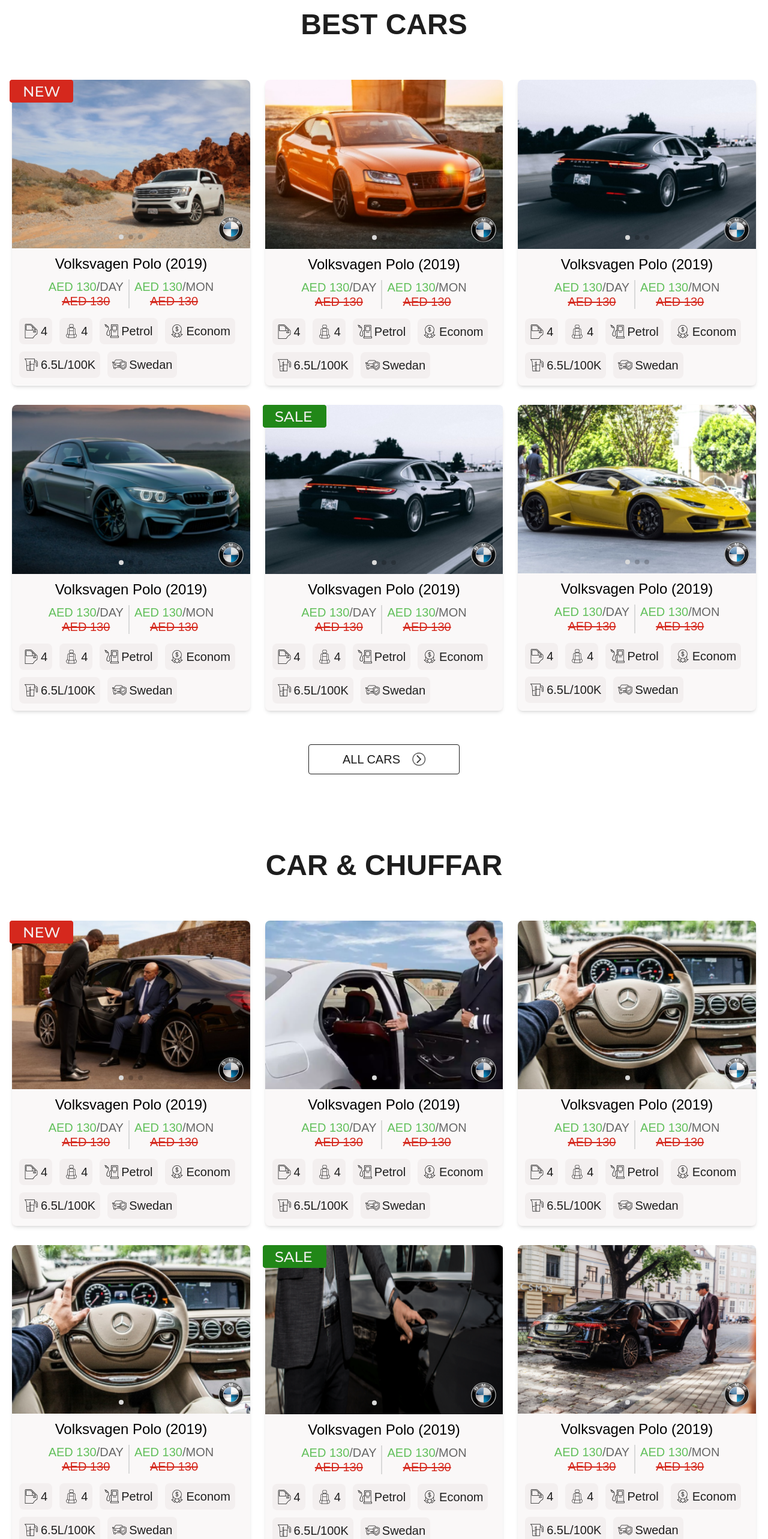
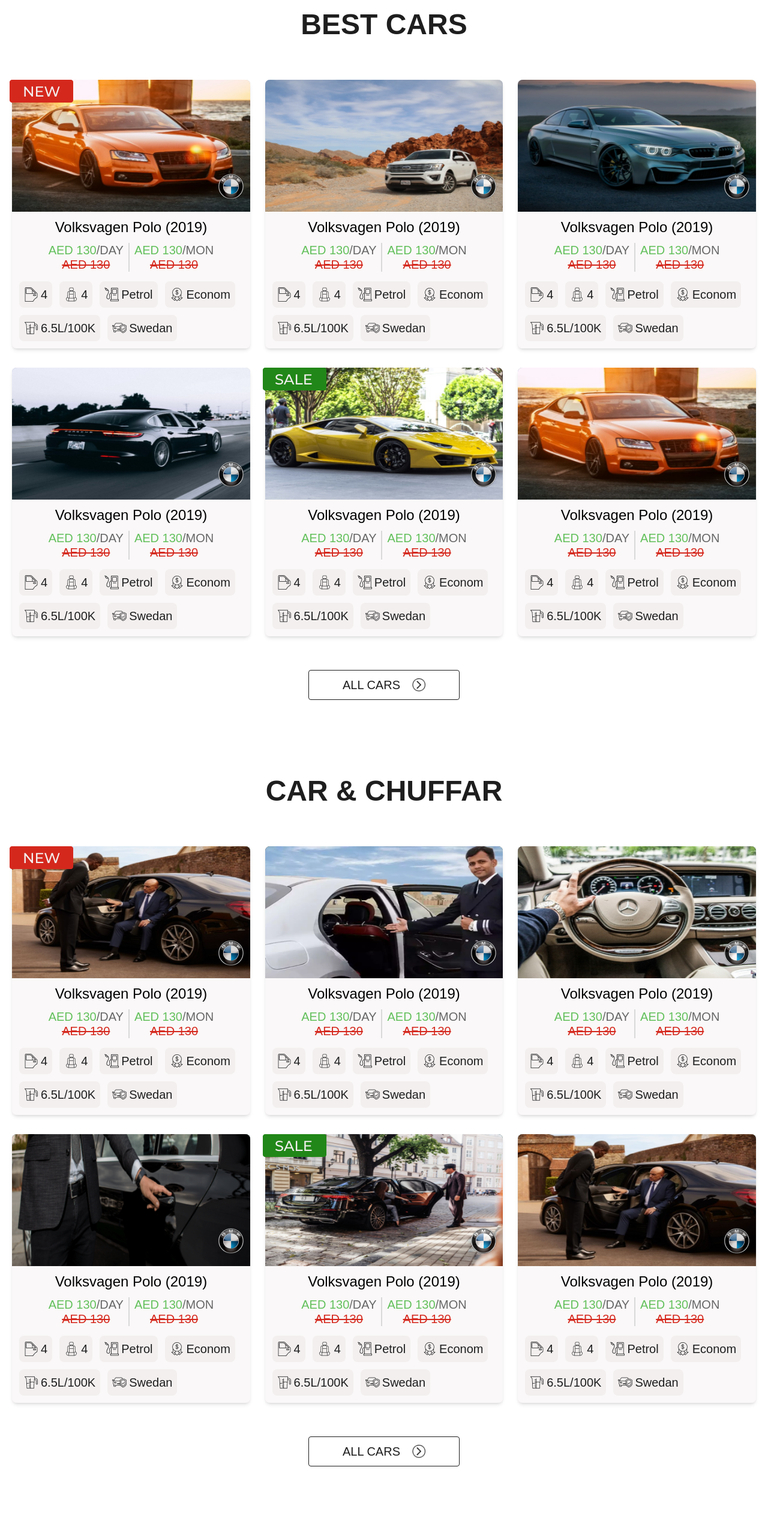
Before and after one commit to abdulrahman112001/rentalCar, a Next.js app: page / in a window 1280 px wide. Shown: the part 2420-4986 px from the top of the page at 60% size. Built offline with nearby package versions, Linux system fonts and the light colour scheme.

Commit message:
last updated 2

```diff
--- a/src/components/templates/home/BestBox.tsx
+++ b/src/components/templates/home/BestBox.tsx
@@ -28,6 +28,7 @@
   Image1,
   Image2,
   Image3,
+  Image4,
   title,
   WeekPrice,
   DayPrice,
@@ -44,7 +45,7 @@
     <div className="group best-box w-full sm:w-[47%] lg:w-[32%] shadow-md hover:shadow-lg rounded-lg cursor-pointer">
       <div className="carousel w-full relative">
 
-          <Swiper
+          {/* <Swiper
             slidesPerView={1}
             spaceBetween={0}
             loop={true}
@@ -70,11 +71,53 @@
                 <Image src={Image3} alt="" className="w-full rounded-t-lg" />
               </Link>
             </SwiperSlide>
-          </Swiper>
+          </Swiper>  */}
+
+          <div className="hover-effect group/box flex h-[220px] relative p-3">
+            <div className=" grow group/part ">
+              <Link href="/OurCars/1">
+              <div className=" relative z-10 hidden  group-hover/box:flex   min-w-full h-full text-whitex justify-center items-end">
+                <div className=" bg-[#232224b9] group-hover/part:bg-white h-[5px] w-[90%] absolute  rounded"></div>
+              </div>
+
+                  <Image src={Image1} alt="" className="w-full h-full z-[4] group-hover/part:z-[8] rounded-t-lg absolute top-0 left-0 " />
+              </Link>
+            </div>
+            <div className=" grow group/part ">
+              <Link href="/OurCars/1">
+              <div className=" relative z-10 hidden  group-hover/box:flex   min-w-full h-full text-whitex justify-center items-end">
+                <div className=" bg-[#232224b9] group-hover/part:bg-white h-[5px] w-[90%] absolute  rounded"></div>
+              </div>
+
+                  <Image src={Image2} alt="" className="w-full h-full z-[3] group-hover/part:z-[8] rounded-t-lg absolute top-0 left-0" />
+              </Link>
+            </div>
+            <div className=" grow group/part ">
+              <Link href="/OurCars/1">
+              <div className=" relative z-10 hidden  group-hover/box:flex  min-w-full h-full text-white  justify-center items-end">
+                <div className=" bg-[#232224b9] group-hover/part:bg-white h-[5px] w-[90%] absolute  rounded"></div>
+              </div>
+
+                  <Image src={Image3} alt="" className="w-full h-full z-[2] group-hover/part:z-[8] rounded-t-lg absolute top-0 left-0" />
+              </Link>
+
+            </div>
+            <div className=" grow group/part ">
+              <Link href="/OurCars/1">
+              <div className=" relative z-10 hidden  group-hover/box:flex  min-w-full h-full text-white  justify-center items-end">
+                <div className=" bg-[#232224b9] group-hover/part:bg-white h-[5px] w-[90%] absolute  rounded"></div>
+              </div>
+
+                  <Image src={Image4} alt="" className="w-full h-full z- group-hover/part:z-[8] rounded-t-lg absolute top-0 left-0" />
+              </Link>
+
+            </div>
+
+          </div>
         <Image
           src={CarLogo}
           alt=""
-          className="absolute bottom-[10px] right-[10px] z-10 w-[30px] md:w-[44px]"
+          className="absolute bottom-[20px] right-[10px] z-10 w-[30px] md:w-[44px]"
         />
         <Image
           src={Sale}
--- a/src/components/templates/home/BigBestBox.tsx
+++ b/src/components/templates/home/BigBestBox.tsx
@@ -26,8 +26,9 @@
                     <SwiperSlide>
                         <BestBox
                                 Image1={R2}
-                                Image2={R2}
-                                Image3={R2}
+                                Image2={R3}
+                                Image3={R4}
+                                Image4={R5}
                                 NewState={true}
                                 SaleState={false}
                                 NavigationState={false}
@@ -48,8 +49,9 @@
                     <SwiperSlide>
                         <BestBox
                                 Image1={R1}
-                                Image2={R1}
-                                Image3={R1}
+                                Image2={R3}
+                                Image3={R4}
+                                Image4={R5}
                                 NewState={false}
                                 SaleState={false}
                                 NavigationState={false}
@@ -69,9 +71,11 @@
                     </SwiperSlide>
                     <SwiperSlide>
                         <BestBox
-                                Image1={R4}
-                                Image2={R4}
+                                Image1={R3}
+                                Image2={R3}
                                 Image3={R4}
+                                Image4={R5}
+
                                 NewState={false}
                                 SaleState={false}
                                 NavigationState={false}
@@ -91,31 +95,10 @@
                     </SwiperSlide>
                     <SwiperSlide>
                         <BestBox
-                                Image1={R4}
-                                Image2={R4}
+                                Image1={R1}
+                                Image2={R3}
                                 Image3={R4}
-                                NewState={false}
-                                SaleState={true}
-                                NavigationState={false}
-                                CarLogo={BMW}
-                                title="Volksvagen Polo (2019)"
-                                DayOffer="AED 130"
-                                DayPrice="AED 130"
-                                WeekOffer="AED 130"
-                                WeekPrice="AED 130"
-                                CarDoors="4"
-                                CarTank="6.5L/100K"
-                                CarEconm="Econom"
-                                CarSeat="4"
-                                CarCountry="Swedan"
-                                CarBattery="Petrol"
-                            />
-                    </SwiperSlide>
-                    <SwiperSlide>
-                        <BestBox
-                                Image1={R4}
-                                Image2={R4}
-                                Image3={R4}
+                                Image4={R5}
                                 NewState={false}
                                 SaleState={true}
                                 NavigationState={false}
@@ -136,8 +119,34 @@
                     <SwiperSlide>
                         <BestBox
                                 Image1={R5}
-                                Image2={R5}
-                                Image3={R5}
+                                Image2={R3}
+                                Image3={R4}
+                                Image4={R5}
+
+                                NewState={false}
+                                SaleState={true}
+                                NavigationState={false}
+                                CarLogo={BMW}
+                                title="Volksvagen Polo (2019)"
+                                DayOffer="AED 130"
+                                DayPrice="AED 130"
+                                WeekOffer="AED 130"
+                                WeekPrice="AED 130"
+                                CarDoors="4"
+                                CarTank="6.5L/100K"
+                                CarEconm="Econom"
+                                CarSeat="4"
+                                CarCountry="Swedan"
+                                CarBattery="Petrol"
+                            />
+                    </SwiperSlide>
+                    <SwiperSlide>
+                        <BestBox
+                                Image1={R3}
+                                Image2={R3}
+                                Image3={R4}
+                                Image4={R5}
+
                                 NewState={false}
                                 SaleState={false}
                                 NavigationState={false}
@@ -155,15 +164,15 @@
                                 CarBattery="Petrol"
                             />
                     </SwiperSlide>
-
                 </Swiper>
             </div>
 
             <div className="big-box hidden sm:flex flex-wrap justify-between gap-y-8 my-14">
                 <BestBox
-                    Image1={R2}
-                    Image2={R2}
+                    Image1={R1}
+                    Image2={R4}
                     Image3={R2}
+                    Image4={R1}
                     NewState={true}
                     SaleState={false}
                     NavigationState={false}
@@ -181,9 +190,31 @@
                     CarBattery="Petrol"
                 />
                 <BestBox
-                    Image1={R1}
-                    Image2={R1}
-                    Image3={R1}
+                    Image1={R2}
+                    Image2={R4}
+                    Image3={R2}
+                    Image4={R1}
+                    NewState={false}
+                    SaleState={false}
+                    NavigationState={false}
+                    CarLogo={BMW}
+                    title="Volksvagen Polo (2019)"
+                    DayOffer="AED 130"
+                    DayPrice="AED 130"
+                    WeekOffer="AED 130"
+                    WeekPrice="AED 130"
+                    CarDoors="4"
+                    CarTank="6.5L/100K"
+                    CarEconm="Econom"
+                    CarSeat="4"
+                    CarCountry="Swedan"
+                    CarBattery="Petrol"
+                />
+                <BestBox
+                    Image1={R3}
+                    Image2={R4}
+                    Image3={R2}
+                    Image4={R1}
                     NewState={false}
                     SaleState={false}
                     NavigationState={false}
@@ -203,27 +234,8 @@
                 <BestBox
                     Image1={R4}
                     Image2={R4}
-                    Image3={R4}
-                    NewState={false}
-                    SaleState={false}
-                    NavigationState={false}
-                    CarLogo={BMW}
-                    title="Volksvagen Polo (2019)"
-                    DayOffer="AED 130"
-                    DayPrice="AED 130"
-                    WeekOffer="AED 130"
-                    WeekPrice="AED 130"
-                    CarDoors="4"
-                    CarTank="6.5L/100K"
-                    CarEconm="Econom"
-                    CarSeat="4"
-                    CarCountry="Swedan"
-                    CarBattery="Petrol"
-                />
-                <BestBox
-                    Image1={R3}
-                    Image2={R3}
-                    Image3={R3}
+                    Image3={R2}
+                    Image4={R1}
                     NewState={false}
                     SaleState={false}
                     NavigationState={false}
@@ -242,9 +254,10 @@
                     CarBattery="Petrol"
                 />
                 <BestBox
-                    Image1={R4}
+                    Image1={R5}
                     Image2={R4}
-                    Image3={R4}
+                    Image3={R2}
+                    Image4={R1}
                     NewState={false}
                     SaleState={true}
                     NavigationState={false}
@@ -262,9 +275,10 @@
                     CarBattery="Petrol"
                 />
                 <BestBox
-                    Image1={R5}
-                    Image2={R5}
-                    Image3={R5}
+                    Image1={R1}
+                    Image2={R4}
+                    Image3={R2}
+                    Image4={R1}
                     NewState={false}
                     SaleState={false}
                     NavigationState={false}
--- a/src/components/templates/home/BigChauffeurBox.tsx
+++ b/src/components/templates/home/BigChauffeurBox.tsx
@@ -23,9 +23,10 @@
         >
                     <SwiperSlide>
                         <BestBox
-                            Image1={Chuffar1}
-                    Image2={Chuffar1}
-                    Image3={Chuffar1}
+                    Image1={Chuffar1}
+                    Image2={Chuffar2}
+                    Image3={Chuffar3}
+                    Image4={Chuffar4}
                     NewState={true}
                     SaleState={false}
                     NavigationState={false}
@@ -45,9 +46,11 @@
                     </SwiperSlide>
                     <SwiperSlide>
                         <BestBox
-                            Image1={Chuffar2}
-                                Image2={Chuffar2}
-                                Image3={Chuffar2}
+                Image1={Chuffar2}
+                Image2={Chuffar5}
+                Image3={Chuffar3}
+                Image4={Chuffar4}
+
                                 NewState={false}
                                 SaleState={false}
                                 NavigationState={false}
@@ -67,9 +70,11 @@
                     </SwiperSlide>
                     <SwiperSlide>
                         <BestBox
-                            Image1={Chuffar3}
-                    Image2={Chuffar3}
+                    Image1={Chuffar3}
+                    Image2={Chuffar2}
                     Image3={Chuffar3}
+                    Image4={Chuffar4}
+
                     NewState={false}
                     SaleState={false}
                     NavigationState={false}
@@ -89,9 +94,11 @@
                     </SwiperSlide>
                     <SwiperSlide>
                         <BestBox
-                            Image1={Chuffar3}
-                    Image2={Chuffar3}
-                    Image3={Chuffar3}
+                            Image1={Chuffar4}
+                            Image2={Chuffar2}
+                            Image3={Chuffar3}
+                            Image4={Chuffar5}
+
                     NewState={false}
                     SaleState={false}
                     NavigationState={false}
@@ -111,9 +118,11 @@
                     </SwiperSlide>
                     <SwiperSlide>
                         <BestBox
-                            Image1={Chuffar4}
-                    Image2={Chuffar4}
-                    Image3={Chuffar4}
+                                            Image1={Chuffar5}
+                                            Image2={Chuffar2}
+                                            Image3={Chuffar3}
+                                            Image4={Chuffar4}
+
                     NewState={false}
                     SaleState={true}
                     NavigationState={false}
@@ -133,9 +142,11 @@
                     </SwiperSlide>
                     <SwiperSlide>
                         <BestBox
-                            Image1={Chuffar5}
-                    Image2={Chuffar5}
-                    Image3={Chuffar5}
+                                            Image1={Chuffar1}
+                                            Image2={Chuffar2}
+                                            Image3={Chuffar3}
+                                            Image4={Chuffar4}
+
                     NewState={false}
                     SaleState={false}
                     NavigationState={false}
@@ -160,8 +171,10 @@
         <div className="big-box hidden sm:flex flex-wrap justify-between gap-y-8 my-14">
             <BestBox
                 Image1={Chuffar1}
-                Image2={Chuffar1}
-                Image3={Chuffar1}
+                Image2={Chuffar2}
+                Image3={Chuffar3}
+                Image4={Chuffar4}
+
                 NewState={true}
                 SaleState={false}
                 NavigationState={false}
@@ -180,8 +193,10 @@
             />
             <BestBox
                 Image1={Chuffar2}
-                Image2={Chuffar2}
-                Image3={Chuffar2}
+                Image2={Chuffar5}
+                Image3={Chuffar3}
+                Image4={Chuffar4}
+
                 NewState={false}
                 SaleState={false}
                 NavigationState={false}
@@ -200,28 +215,10 @@
             />
             <BestBox
                 Image1={Chuffar3}
-                Image2={Chuffar3}
+                Image2={Chuffar2}
                 Image3={Chuffar3}
-                NewState={false}
-                SaleState={false}
-                NavigationState={false}
-                CarLogo={BMW}
-                title="Volksvagen Polo (2019)"
-                DayOffer="AED 130"
-                DayPrice="AED 130"
-                WeekOffer="AED 130"
-                WeekPrice="AED 130"
-                CarDoors="4"
-                CarTank="6.5L/100K"
-                CarEconm="Econom"
-                CarSeat="4"
-                CarCountry="Swedan"
-                CarBattery="Petrol"
-            />
-            <BestBox
-                Image1={Chuffar3}
-                Image2={Chuffar3}
-                Image3={Chuffar3}
+                Image4={Chuffar4}
+
                 NewState={false}
                 SaleState={false}
                 NavigationState={false}
@@ -240,8 +237,32 @@
             />
             <BestBox
                 Image1={Chuffar4}
-                Image2={Chuffar4}
-                Image3={Chuffar4}
+                Image2={Chuffar2}
+                Image3={Chuffar3}
+                Image4={Chuffar4}
+
+                NewState={false}
+                SaleState={false}
+                NavigationState={false}
+                CarLogo={BMW}
+                title="Volksvagen Polo (2019)"
+                DayOffer="AED 130"
+                DayPrice="AED 130"
+                WeekOffer="AED 130"
+                WeekPrice="AED 130"
+                CarDoors="4"
+                CarTank="6.5L/100K"
+                CarEconm="Econom"
+                CarSeat="4"
+                CarCountry="Swedan"
+                CarBattery="Petrol"
+            />
+            <BestBox
+                Image1={Chuffar5}
+                Image2={Chuffar2}
+                Image3={Chuffar3}
+                Image4={Chuffar4}
+
                 NewState={false}
                 SaleState={true}
                 NavigationState={false}
@@ -259,9 +280,11 @@
                 CarBattery="Petrol"
             />
             <BestBox
-                Image1={Chuffar5}
-                Image2={Chuffar5}
-                Image3={Chuffar5}
+                Image1={Chuffar1}
+                Image2={Chuffar2}
+                Image3={Chuffar3}
+                Image4={Chuffar4}
+
                 NewState={false}
                 SaleState={false}
                 NavigationState={false}
```
